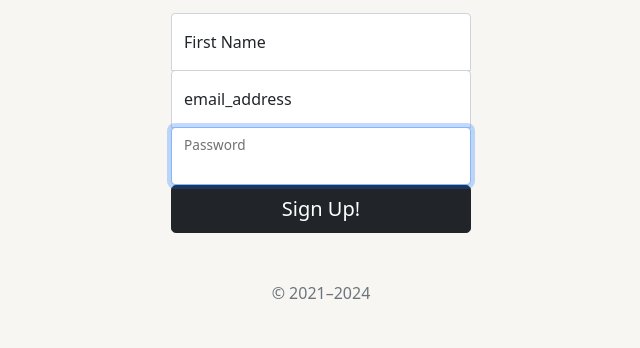
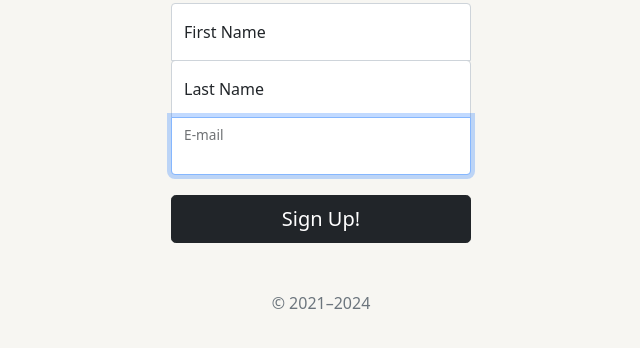
Before and after one commit to yash-khare/news-Letter, a website: page signup.html in a window 1280 px wide. Shown: the part 352-700 px from the top of the page, without its empty margins (319-959 px from the left). Drawn offline with nearby package versions, Linux system fonts and the light colour scheme.

Commit message:
Update signup.html

```diff
--- a/signup.html
+++ b/signup.html
@@ -58,11 +58,11 @@
     </div>
     <div class="form-floating">
       <input type="name" name="lname"class="form-control" id="floatingPassword" placeholder="name" required>
-      <label for="floatingPassword">email_address</label>
+      <label for="floatingPassword">Last Name</label>
     </div>
     <div class="form-floating">
-      <input  type="password" name="password"class="form-control" id="floatingPassword" placeholder="password" required autofocus>
-      <label for="floatingPassword">Password</label>
+      <input  type="email" name="password"class="form-control" id="floatingPassword" placeholder="email" required autofocus>
+      <label for="floatingPassword">E-mail</label>
     </div>
 
     <button  class="w-100 btn btn-lg btn-dark" type="submit" >Sign Up!</button>
```
